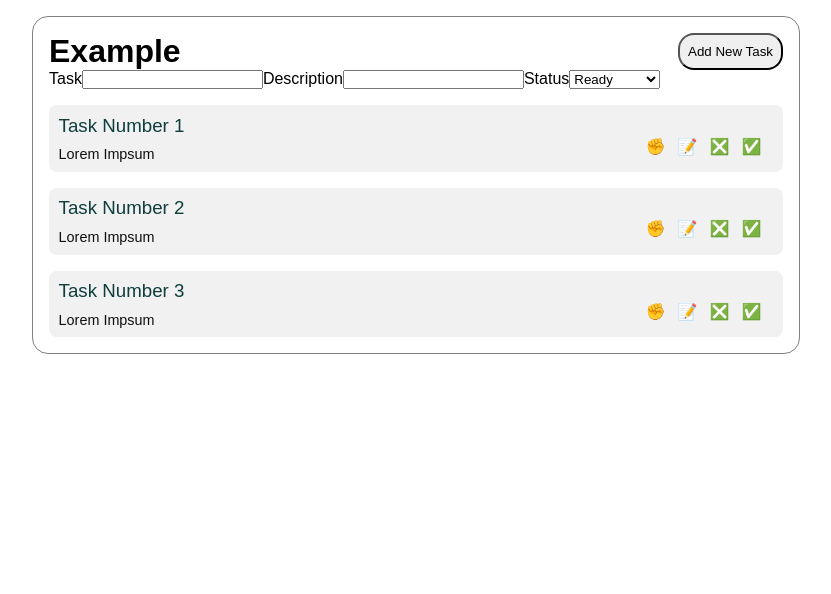
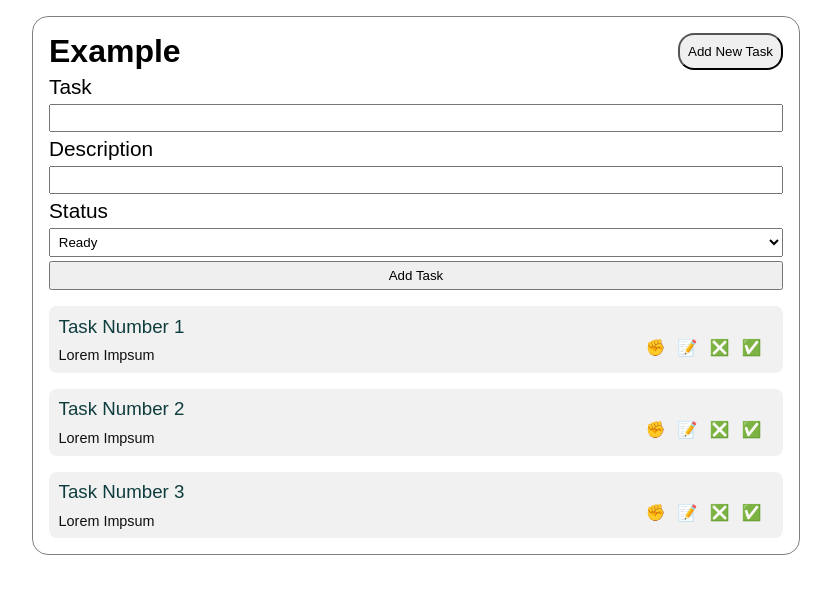
Before and after one commit to HazemAhmed0/TaskTraker, a React (Create React App) app: page / in a window 1280 px wide. Shown: the top 594 px of the page, without its empty margins (224-1055 px from the left). Built offline with nearby package versions, Linux system fonts and the light colour scheme.

Commit message:
added task creating and deleting

```diff
--- a/src/App.js
+++ b/src/App.js
@@ -1,14 +1,51 @@
-import './styles/main.css';
-import Header from './components/Header';
-import Tasks from './components/Tasks';
-import TaskForm from './components/TaskForm';
+import "./styles/main.css";
+import Header from "./components/Header";
+import Tasks from "./components/Tasks";
+import TaskForm from "./components/TaskForm";
+import { useState } from "react";
 
 function App() {
+  const [taskList, setTaskList] = useState([
+    {
+      id: 0,
+      text: "Task Number 1",
+      desc: "Lorem Impsum",
+      status: "Ready",
+      user: "",
+    },
+    {
+      id: 1,
+      text: "Task Number 2",
+      desc: "Lorem Impsum",
+      status: "Ready",
+      user: "",
+    },
+    {
+      id: 2,
+      text: "Task Number 3",
+      desc: "Lorem Impsum",
+      status: "Done",
+      user: "",
+    },
+  ]);
+  let id = taskList.length;
+
+  const [user, setUser] = useState("");
+  const deleteTask = (id) => {
+    setTaskList(taskList.filter((task) => task.id != id));
+  };
+  const addTask = (task) => {
+    const newTask = { id, ...task, user };
+    console.log(newTask);
+    //setTaskList(...taskList, newTask);
+    id++;
+  };
+
   return (
     <div className="container">
-      <Header title="Example"/>
-      <TaskForm />
-      <Tasks />
+      <Header title="Example" />
+      <TaskForm onAdd={addTask} />
+      <Tasks tasks={taskList} onDelete={deleteTask} />
     </div>
   );
 }
--- a/src/components/Task.js
+++ b/src/components/Task.js
@@ -1,14 +1,13 @@
 import '../styles/main.css';
-const task = ({task}) => {
+const task = ({task, onDelete}) => {
   return (
     <div className="task">
         <h3>{task.text}</h3>
         <p>{task.desc}</p>
         <a title='In Progress'>&#9994;</a>
         <a title='Edit Task'>&#128221;</a>
-        <a title='Remove Task'>&#10062;</a>
+        <a title='Remove Task' onClick={() => onDelete(task.id)}>&#10062;</a>
         <a title='Complete Task'>&#9989;</a>
-
     </div>
   )
 }
--- a/src/components/TaskForm.js
+++ b/src/components/TaskForm.js
@@ -1,18 +1,35 @@
 import '../styles/main.css';
+import { useState } from 'react';
 
-const TaskForm = () => {
+
+
+const TaskForm = ({ onAdd }) => {
+
+  const[text, setText] = useState("")
+  const[desc, setDesc] = useState("")
+  const[status, setStatus] = useState("Ready")
+
+  const onSub = (e) => {
+    e.preventDefault()
+    onAdd({text, desc, status})
+    setText("")
+    setDesc("")
+    setStatus("Ready")
+  }
+
   return (
-    <form className="NewTask">
+    <form className="NewTask" onSubmit={onSub}>
         <label htmlFor="title">Task</label>
-        <input type="text" name="title"/>
+        <input type="text" name="title" value={text} onChange={(e)=> setText(e.target.value)} required/>
         <label htmlFor="desc">Description</label>
-        <input type="text" name="desc"/>
+        <input type="text" name="desc" value={desc} onChange={(e)=> setDesc(e.target.value)} required/>
         <label htmlFor="status">Status</label>
-        <select name="status" >
+        <select name="status" value={status} onChange={(e)=> setStatus(e.target.value)}>
             <option value="Ready">Ready</option>
             <option value="Done">Done</option>
             <option value="InProgress">In Progress</option>
         </select>
+        <input type="submit" value="Add Task"/>
     </form>
   )
 }
--- a/src/components/Tasks.js
+++ b/src/components/Tasks.js
@@ -1,36 +1,13 @@
-import Task from "./Task"
+import Task from "./Task";
 
-const TaskList = [
-    {
-        id:0,
-        text: "Task Number 1",
-        desc: "Lorem Impsum",
-        status: "Ready",
-        user: ""
-    },{
-        id:1,
-        text: "Task Number 2",
-        desc: "Lorem Impsum",
-        status: "Ready",
-        user: ""
-    },{
-        id:2,
-        text: "Task Number 3",
-        desc: "Lorem Impsum",
-        status: "Done",
-        user: ""
-    }
-]
-
-
-const Tasks = () => {
+const Tasks = ({ tasks, onDelete }) => {
   return (
     <>
-    {TaskList.map((task) =>(
-        <Task key={task.id} task={task}/>
-    ))}
+      {tasks.map((task) => (
+        <Task key={task.id} task={task} onDelete={onDelete} />
+      ))}
     </>
-  )
-}
+  );
+};
 
-export default Tasks
+export default Tasks;
--- a/src/styles/_Task.scss
+++ b/src/styles/_Task.scss
@@ -21,5 +21,21 @@
   }
   a {
     grid-row: 2;
+    cursor: pointer;
   }
 }
+
+form {
+  display: flex;
+  flex-direction: column;
+  * {
+    margin-top: 0.3rem;
+  }
+  label {
+    font-size: 1.3rem;
+  }
+  input,
+  select {
+    padding: 0.3rem;
+  }
+}
--- a/src/styles/main.css
+++ b/src/styles/main.css
@@ -22,6 +22,22 @@
 }
 .task a {
   grid-row: 2;
+  cursor: pointer;
+}
+
+form {
+  display: flex;
+  flex-direction: column;
+}
+form * {
+  margin-top: 0.3rem;
+}
+form label {
+  font-size: 1.3rem;
+}
+form input,
+form select {
+  padding: 0.3rem;
 }
 
 * {
```
Also changed, not shown: 1 other file (tests, documents, lock files or other folders).
